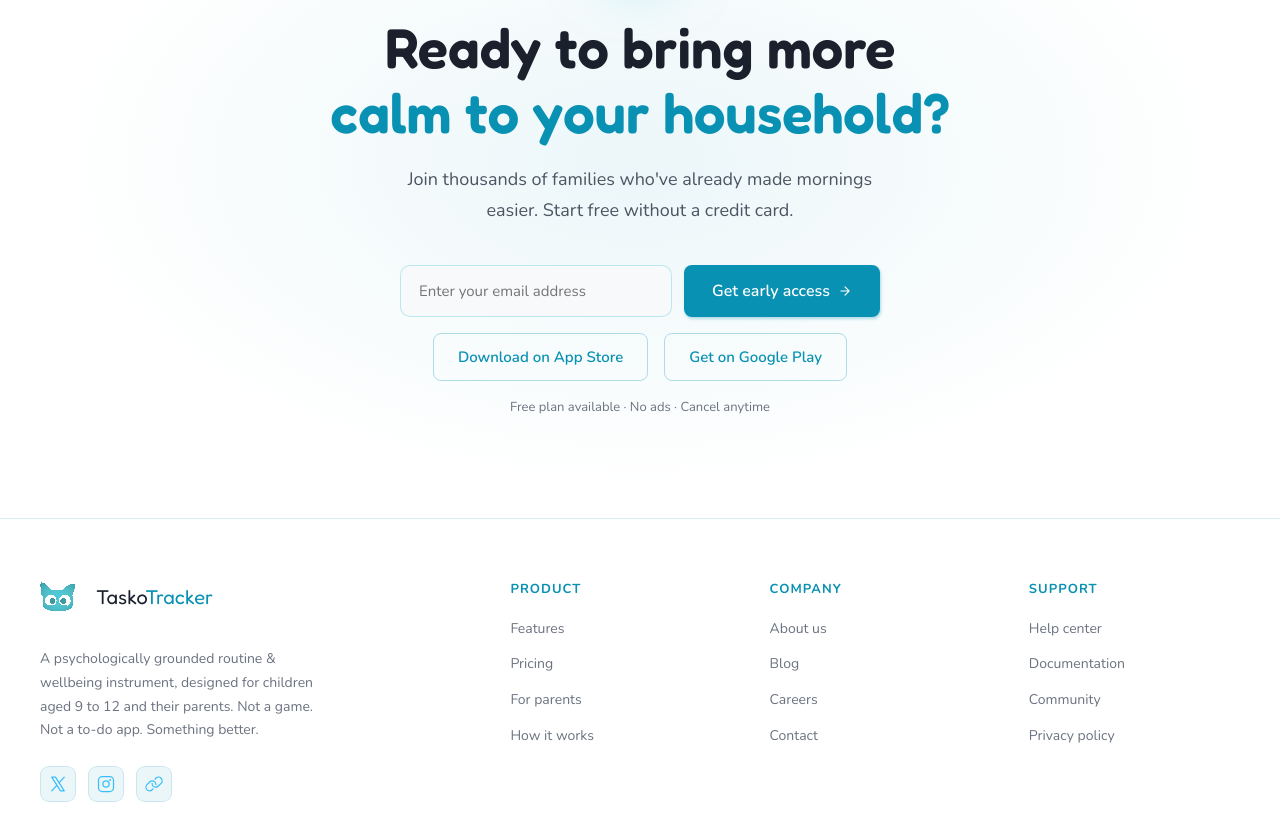
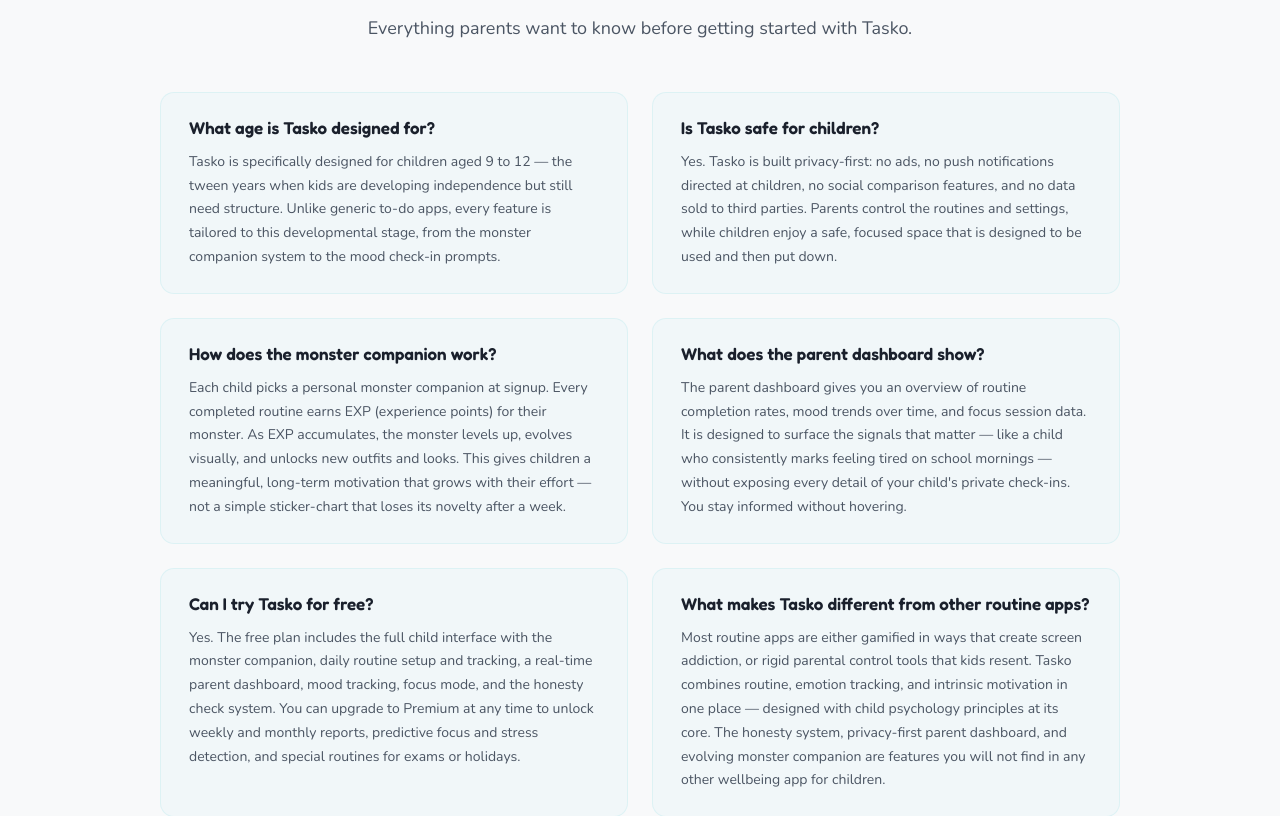
Before and after one commit to LiamH2003/tasko_marketing3, a React (Vite) app: page / in a window 1280 px wide. Shown: the part 8793-9609 px from the top of the page. Built offline with nearby package versions, Linux system fonts and the light colour scheme.

Commit message:
Added hotjar tracking

```diff
--- a/index.html
+++ b/index.html
@@ -56,6 +56,46 @@
       ]
     }
     </script>
+    <script type="application/ld+json">
+    {
+      "@context": "https://schema.org",
+      "@type": "FAQPage",
+      "mainEntity": [
+        {
+          "@type": "Question",
+          "name": "What age is Tasko designed for?",
+          "acceptedAnswer": {
+            "@type": "Answer",
+            "text": "Tasko is specifically designed for children aged 9 to 12. Every feature is tailored to this developmental stage, from the monster companion system to the mood check-in prompts."
+          }
+        },
+        {
+          "@type": "Question",
+          "name": "Is Tasko safe for children?",
+          "acceptedAnswer": {
+            "@type": "Answer",
+            "text": "Yes. Tasko is built privacy-first: no ads, no push notifications directed at children, no social comparison features, and no data sold to third parties."
+          }
+        },
+        {
+          "@type": "Question",
+          "name": "Can I try Tasko for free?",
+          "acceptedAnswer": {
+            "@type": "Answer",
+            "text": "Yes. The free plan includes the full child interface with the monster companion, daily routine setup and tracking, a real-time parent dashboard, mood tracking, focus mode, and the honesty check system."
+          }
+        },
+        {
+          "@type": "Question",
+          "name": "What makes Tasko different from other routine apps?",
+          "acceptedAnswer": {
+            "@type": "Answer",
+            "text": "Tasko combines routine, emotion tracking, and intrinsic motivation in one place, designed with child psychology principles at its core. The honesty system, privacy-first parent dashboard, and evolving monster companion are unique to Tasko."
+          }
+        }
+      ]
+    }
+    </script>
     <link rel="preconnect" href="https://fonts.googleapis.com" />
     <link rel="preconnect" href="https://fonts.gstatic.com" crossorigin />
     <link href="https://fonts.googleapis.com/css2?family=Fredoka:wght@400;500;600&family=Nunito:wght@400;500;600;700&display=swap" rel="stylesheet" />
@@ -69,6 +109,17 @@
       gtag('config', 'G-N9ZNWN2Z8X');
     </script>
     <!-- End Google Tag Manager -->
+     <!-- Hotjar Tracking Code for Tasko Marketing -->
+    <script>
+        (function(h,o,t,j,a,r){
+            h.hj=h.hj||function(){(h.hj.q=h.hj.q||[]).push(arguments)};
+            h._hjSettings={hjid:6704205,hjsv:6};
+            a=o.getElementsByTagName('head')[0];
+            r=o.createElement('script');r.async=1;
+            r.src=t+h._hjSettings.hjid+j+h._hjSettings.hjsv;
+            a.appendChild(r);
+        })(window,document,'https://static.hotjar.com/c/hotjar-','.js?sv=');
+    </script>
   </head>
   <body>
     <!-- Google Tag Manager (noscript) -->
--- a/src/App.jsx
+++ b/src/App.jsx
@@ -10,6 +10,7 @@
 import TestimonialsSection from './components/TestimonialsSection'
 import PricingSection from './components/PricingSection'
 import EmailModal from './components/EmailModal'
+import SeoTextSection from './components/SeoTextSection'
 import Footer from './components/Footer'
 
 export default function App() {
@@ -26,6 +27,7 @@
         <CompetitorComparisonSection />
         <TestimonialsSection />
         <PricingSection />
+        <SeoTextSection />
         <EmailModal />
       </main>
       <Footer />
--- /dev/null
+++ b/src/components/SeoTextSection.jsx
@@ -0,0 +1,103 @@
+export default function SeoTextSection() {
+  const faqs = [
+    {
+      q: 'What age is Tasko designed for?',
+      a: 'Tasko is specifically designed for children aged 9 to 12 — the tween years when kids are developing independence but still need structure. Unlike generic to-do apps, every feature is tailored to this developmental stage, from the monster companion system to the mood check-in prompts.',
+    },
+    {
+      q: 'Is Tasko safe for children?',
+      a: 'Yes. Tasko is built privacy-first: no ads, no push notifications directed at children, no social comparison features, and no data sold to third parties. Parents control the routines and settings, while children enjoy a safe, focused space that is designed to be used and then put down.',
+    },
+    {
+      q: 'How does the monster companion work?',
+      a: 'Each child picks a personal monster companion at signup. Every completed routine earns EXP (experience points) for their monster. As EXP accumulates, the monster levels up, evolves visually, and unlocks new outfits and looks. This gives children a meaningful, long-term motivation that grows with their effort — not a simple sticker-chart that loses its novelty after a week.',
+    },
+    {
+      q: 'What does the parent dashboard show?',
+      a: "The parent dashboard gives you an overview of routine completion rates, mood trends over time, and focus session data. It is designed to surface the signals that matter — like a child who consistently marks feeling tired on school mornings — without exposing every detail of your child's private check-ins. You stay informed without hovering.",
+    },
+    {
+      q: 'Can I try Tasko for free?',
+      a: 'Yes. The free plan includes the full child interface with the monster companion, daily routine setup and tracking, a real-time parent dashboard, mood tracking, focus mode, and the honesty check system. You can upgrade to Premium at any time to unlock weekly and monthly reports, predictive focus and stress detection, and special routines for exams or holidays.',
+    },
+    {
+      q: 'What makes Tasko different from other routine apps?',
+      a: 'Most routine apps are either gamified in ways that create screen addiction, or rigid parental control tools that kids resent. Tasko combines routine, emotion tracking, and intrinsic motivation in one place — designed with child psychology principles at its core. The honesty system, privacy-first parent dashboard, and evolving monster companion are features you will not find in any other wellbeing app for children.',
+    },
+  ]
+
+  return (
+    <section
+      className="section section--light"
+      id="faq"
+      aria-label="Frequently asked questions about Tasko"
+      itemScope
+      itemType="https://schema.org/FAQPage"
+    >
+      <div className="container">
+        <div className="section__header" style={{ marginBottom: '48px' }}>
+          <div className="section__tag">FAQ</div>
+          <h2 className="section__title">Common questions</h2>
+          <p className="section__subtitle">
+            Everything parents want to know before getting started with Tasko.
+          </p>
+        </div>
+
+        <div
+          style={{
+            display: 'grid',
+            gridTemplateColumns: 'repeat(auto-fit, minmax(min(100%, 440px), 1fr))',
+            gap: '24px',
+            maxWidth: '960px',
+            margin: '0 auto',
+          }}
+        >
+          {faqs.map((faq, i) => (
+            <div
+              key={i}
+              itemScope
+              itemProp="mainEntity"
+              itemType="https://schema.org/Question"
+              style={{
+                background: 'rgba(73,201,213,0.04)',
+                border: '1px solid rgba(73,201,213,0.12)',
+                borderRadius: '14px',
+                padding: '24px 28px',
+              }}
+            >
+              <h3
+                itemProp="name"
+                style={{
+                  fontFamily: 'var(--font-display)',
+                  fontSize: '17px',
+                  color: 'var(--white-400)',
+                  marginBottom: '10px',
+                  lineHeight: '1.35',
+                }}
+              >
+                {faq.q}
+              </h3>
+              <div
+                itemScope
+                itemProp="acceptedAnswer"
+                itemType="https://schema.org/Answer"
+              >
+                <p
+                  itemProp="text"
+                  style={{
+                    fontSize: '14px',
+                    color: 'var(--white-700)',
+                    lineHeight: '1.7',
+                    margin: 0,
+                  }}
+                >
+                  {faq.a}
+                </p>
+              </div>
+            </div>
+          ))}
+        </div>
+      </div>
+    </section>
+  )
+}
```
